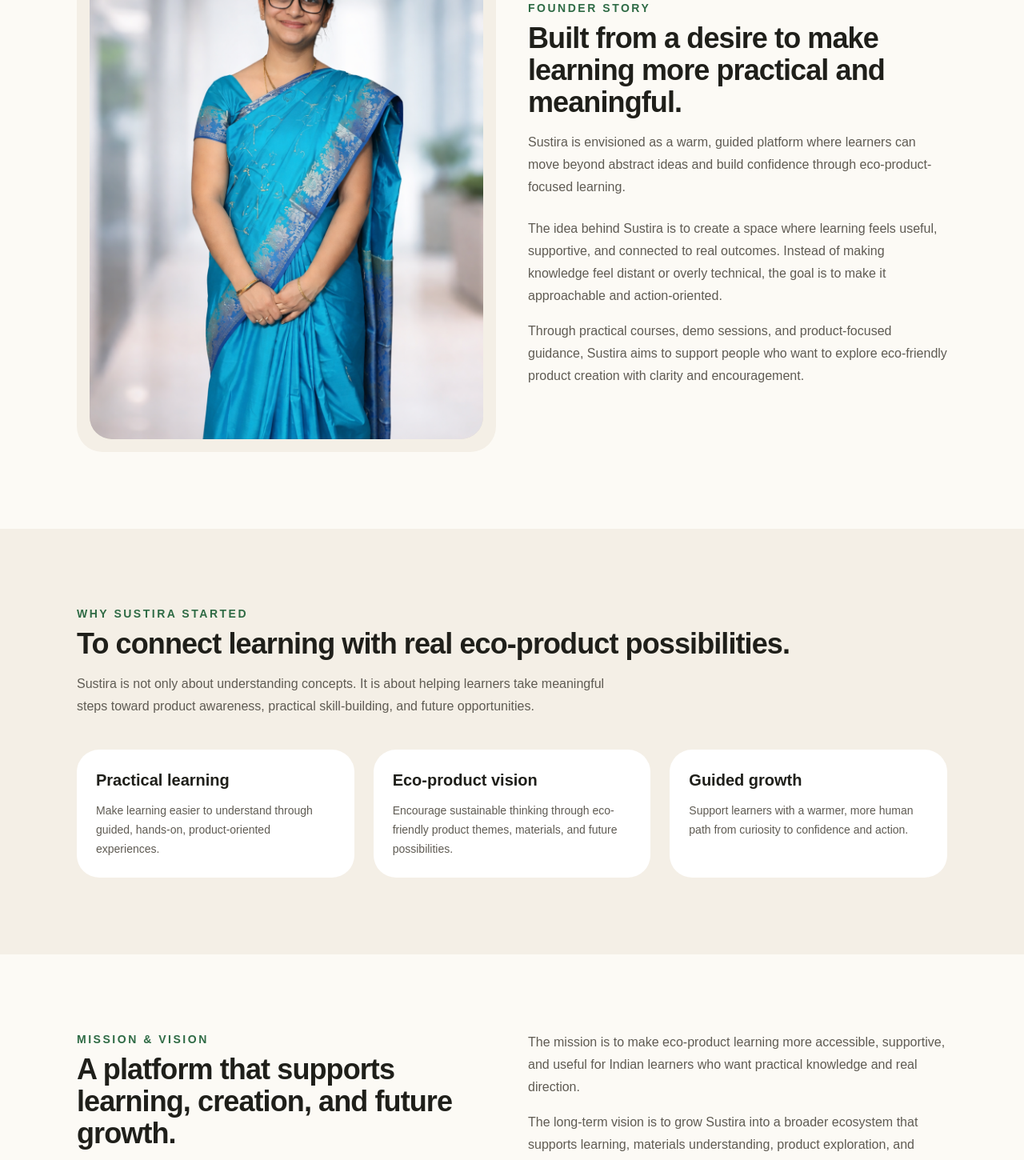
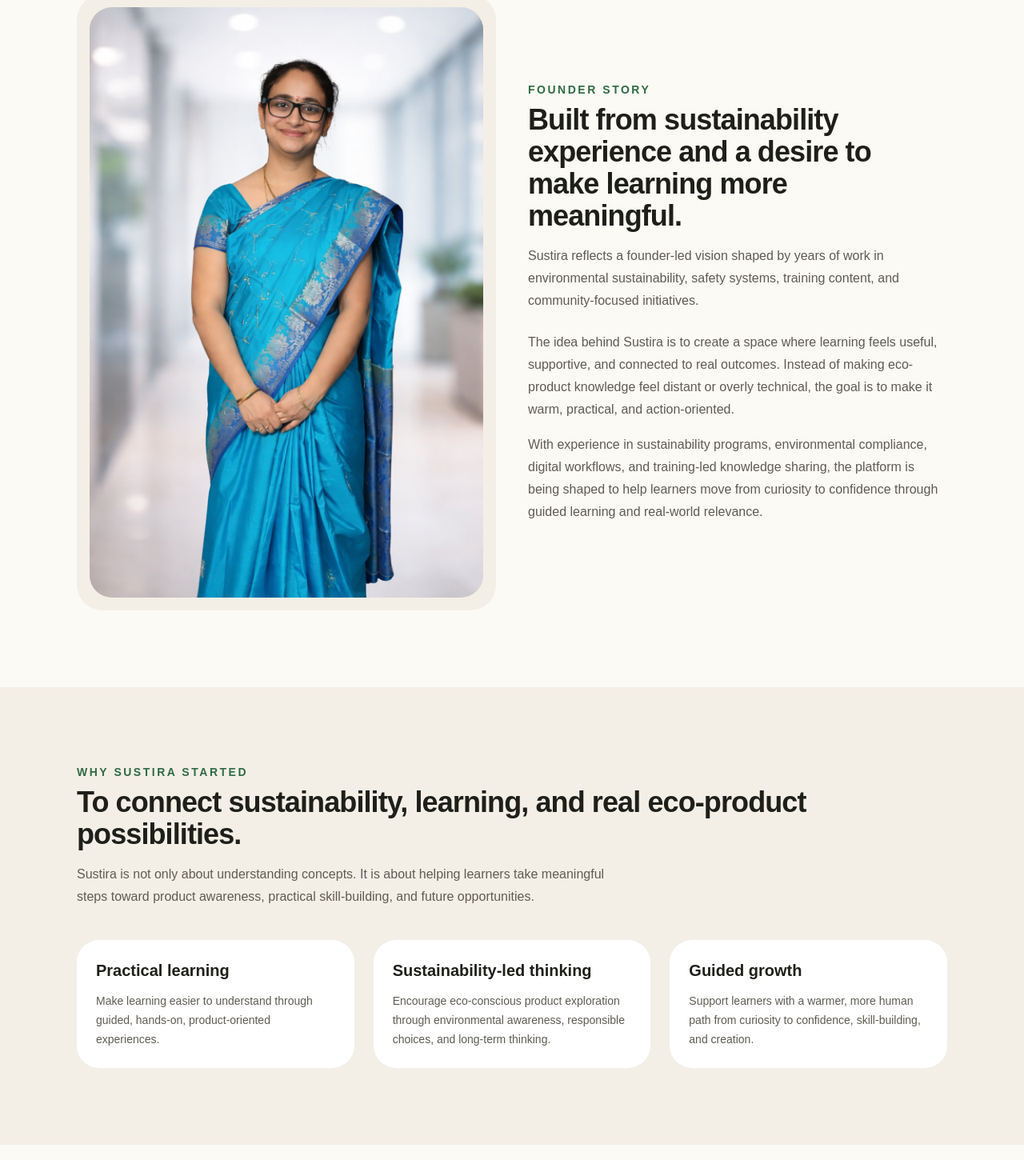
Before and after one commit to Manoj-Veerlanka/sustira, a Next.js app: page /about in a window 1280 px wide. Shown: the part 820-2270 px from the top of the page at 80% size. Built offline with nearby package versions, Linux system fonts and the light colour scheme.

Commit message:
Founder and About pages

```diff
--- a/app/about/page.tsx
+++ b/app/about/page.tsx
@@ -14,13 +14,13 @@ export default function AboutPage() {
             </p>
 
             <h1 className="text-4xl font-semibold leading-tight tracking-tight text-[#1f1f1a] md:text-6xl">
-              A founder-led platform for practical eco-product learning and growth.
+              A founder-led platform rooted in sustainability, practical learning, and meaningful growth.
             </h1>
 
             <p className="mt-6 max-w-2xl text-base leading-7 text-[#5f5b53] md:text-lg">
-              Sustira is being built to make chemistry-based eco-product learning
-              more approachable, supportive, and practical for people who want
-              to learn, create, and grow with confidence.
+              Sustira is being built to make eco-product learning more approachable,
+              practical, and supportive for people who want to learn with clarity,
+              create with confidence, and grow with purpose.
             </p>
           </div>
         </Container>
@@ -30,12 +30,13 @@ export default function AboutPage() {
         <Container>
           <div className="grid gap-10 md:grid-cols-2 md:items-center">
             <div className="rounded-[32px] bg-[#f4efe6] p-4">
-            <div className="relative aspect-[4/5] w-full overflow-hidden rounded-[28px] bg-[#e6dfd2]">
+              <div className="overflow-hidden rounded-[28px] bg-[#e6dfd2]">
                 <Image
                   src="/images/founder.png"
                   alt="Founder of Sustira"
-                fill
-                className="object-cover"
+                  width={900}
+                  height={1200}
+                  className="h-auto w-full object-contain"
                   priority
                 />
               </div>
@@ -44,22 +45,23 @@ export default function AboutPage() {
             <div>
               <SectionHeading
                 eyebrow="Founder story"
-                title="Built from a desire to make learning more practical and meaningful."
-                description="Sustira is envisioned as a warm, guided platform where learners can move beyond abstract ideas and build confidence through eco-product-focused learning."
+                title="Built from sustainability experience and a desire to make learning more meaningful."
+                description="Sustira reflects a founder-led vision shaped by years of work in environmental sustainability, safety systems, training content, and community-focused initiatives."
               />
 
               <div className="mt-6 space-y-4 text-sm leading-7 text-[#5f5b53] md:text-base">
                 <p>
-                  The idea behind Sustira is to create a space where learning
-                  feels useful, supportive, and connected to real outcomes.
-                  Instead of making knowledge feel distant or overly technical,
-                  the goal is to make it approachable and action-oriented.
+                  The idea behind Sustira is to create a space where learning feels
+                  useful, supportive, and connected to real outcomes. Instead of making
+                  eco-product knowledge feel distant or overly technical, the goal is
+                  to make it warm, practical, and action-oriented.
                 </p>
 
                 <p>
-                  Through practical courses, demo sessions, and product-focused
-                  guidance, Sustira aims to support people who want to explore
-                  eco-friendly product creation with clarity and encouragement.
+                  With experience in sustainability programs, environmental compliance,
+                  digital workflows, and training-led knowledge sharing, the platform is
+                  being shaped to help learners move from curiosity to confidence through
+                  guided learning and real-world relevance.
                 </p>
               </div>
             </div>
@@ -71,7 +73,7 @@ export default function AboutPage() {
         <Container>
           <SectionHeading
             eyebrow="Why Sustira started"
-            title="To connect learning with real eco-product possibilities."
+            title="To connect sustainability, learning, and real eco-product possibilities."
             description="Sustira is not only about understanding concepts. It is about helping learners take meaningful steps toward product awareness, practical skill-building, and future opportunities."
           />
 
@@ -88,11 +90,11 @@ export default function AboutPage() {
 
             <div className="rounded-[28px] bg-white p-6">
               <h3 className="text-xl font-semibold text-[#1f1f1a]">
-                Eco-product vision
+                Sustainability-led thinking
               </h3>
               <p className="mt-3 text-sm leading-6 text-[#5f5b53]">
-                Encourage sustainable thinking through eco-friendly product
-                themes, materials, and future possibilities.
+                Encourage eco-conscious product exploration through environmental
+                awareness, responsible choices, and long-term thinking.
               </p>
             </div>
 
@@ -102,7 +104,7 @@ export default function AboutPage() {
               </h3>
               <p className="mt-3 text-sm leading-6 text-[#5f5b53]">
                 Support learners with a warmer, more human path from curiosity
-                to confidence and action.
+                to confidence, skill-building, and creation.
               </p>
             </div>
           </div>
@@ -115,22 +117,22 @@ export default function AboutPage() {
             <div>
               <SectionHeading
                 eyebrow="Mission & vision"
-                title="A platform that supports learning, creation, and future growth."
-                description="Sustira aims to create a meaningful bridge between learning, eco-conscious product thinking, and guided entrepreneurial direction."
+                title="A platform that supports learning, creation, and eco-conscious growth."
+                description="Sustira aims to create a meaningful bridge between practical learning, sustainability awareness, and product-focused opportunities."
               />
             </div>
 
             <div className="space-y-4 text-sm leading-7 text-[#5f5b53] md:text-base">
               <p>
                 The mission is to make eco-product learning more accessible,
-                supportive, and useful for Indian learners who want practical
-                knowledge and real direction.
+                supportive, and useful for learners who want practical direction
+                and real confidence.
               </p>
 
               <p>
                 The long-term vision is to grow Sustira into a broader ecosystem
-                that supports learning, materials understanding, product
-                exploration, and future community-based opportunities.
+                that supports guided learning, materials understanding, product
+                exploration, sustainability awareness, and community-led growth.
               </p>
             </div>
           </div>
--- a/components/sections/FounderSection.tsx
+++ b/components/sections/FounderSection.tsx
@@ -1,5 +1,5 @@
+import Image from "next/image";
 import Button from "@/components/ui/Button";
-import Image from "next/image";
 import Container from "@/components/ui/Container";
 import SectionHeading from "@/components/ui/SectionHeading";
 
@@ -9,12 +9,13 @@ export default function FounderSection() {
       <Container>
         <div className="grid gap-10 md:grid-cols-2 md:items-center">
           <div className="rounded-[32px] bg-[#f4efe6] p-4">
-            <div className="relative aspect-[4/5] w-full overflow-hidden rounded-[28px]">
+            <div className="overflow-hidden rounded-[28px] bg-[#e6dfd2]">
               <Image
                 src="/images/founder.png"
                 alt="Founder of Sustira"
-                fill
-                className="object-cover"
+                width={900}
+                height={1200}
+                className="h-auto w-full object-contain"
                 priority
               />
             </div>
@@ -23,27 +24,31 @@ export default function FounderSection() {
           <div>
             <SectionHeading
               eyebrow="Founder-led vision"
-              title="Built with warmth, guidance, and practical intent."
-              description="Sustira is shaped as a founder-led platform to make eco-product learning more approachable, supportive, and meaningful for people who want to build skills with confidence."
+              title="Built on sustainability, learning, and practical guidance."
+              description="Sustira is shaped by a founder with deep experience in environmental sustainability, safety systems, training content, and community-focused initiatives. The vision is to make eco-product learning more practical, approachable, and meaningful for aspiring learners and creators."
             />
 
             <div className="mt-6 space-y-4 text-sm leading-7 text-[#5f5b53] md:text-base">
               <p>
-                The goal is not only to teach a course, but to create a clear
-                and encouraging path for learners who want to understand
-                products, materials, and future possibilities in a practical
-                way.
+                Deepthi brings over 8 years of experience across sustainability,
+                environmental compliance, SAP EHS/EHSM systems, and training-led
+                knowledge sharing.
               </p>
 
               <p>
-                Through guided learning, demos, and product-focused support,
-                Sustira aims to help learners move from curiosity toward real
-                confidence and creation.
+                Through Sustira, that experience is being shaped into a warmer,
+                more accessible platform where learners can explore eco-products,
+                understand materials with confidence, and move toward real-world
+                creation with guided support.
               </p>
             </div>
 
             <div className="mt-8">
-              <Button label="Learn More About Sustira" href="/about" variant="primary" />
+              <Button
+                label="Learn More About Sustira"
+                href="/about"
+                variant="primary"
+              />
             </div>
           </div>
         </div>
```
Lines whose indentation alone changed are shown as unchanged.
